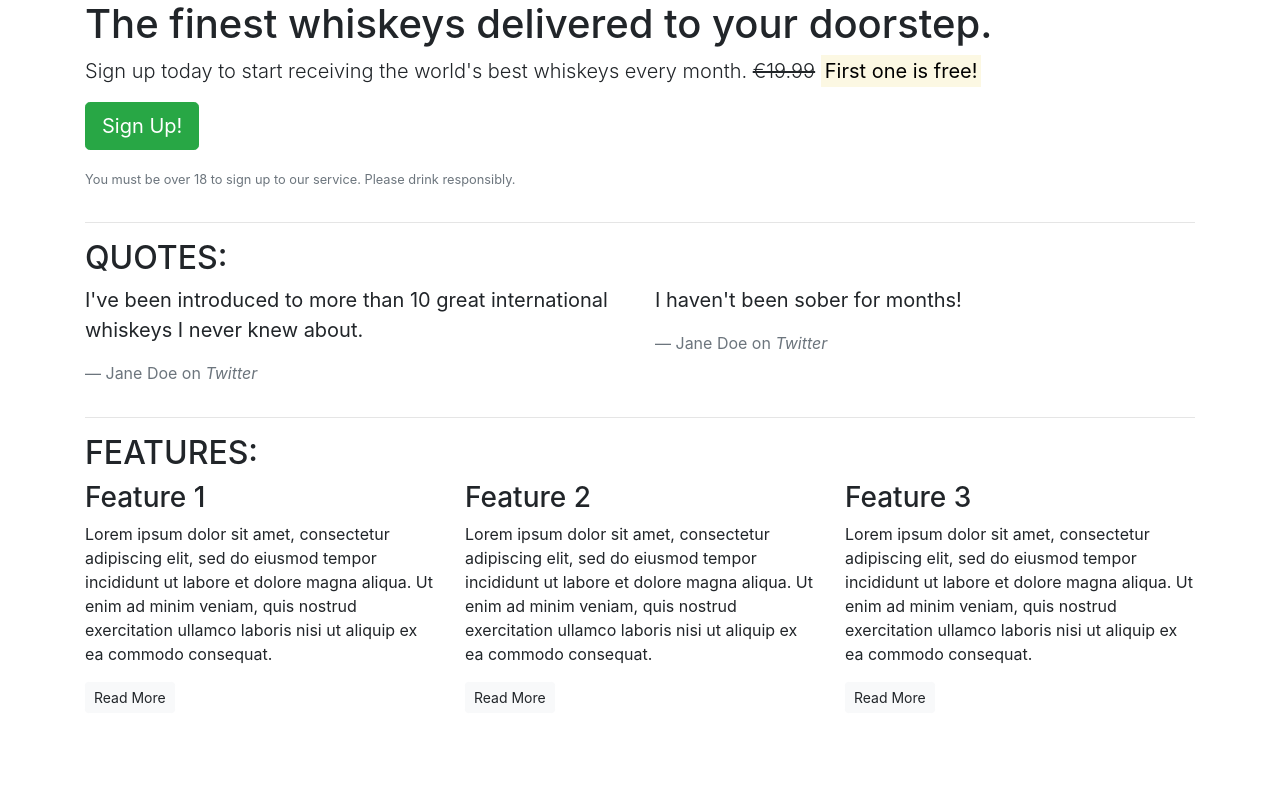
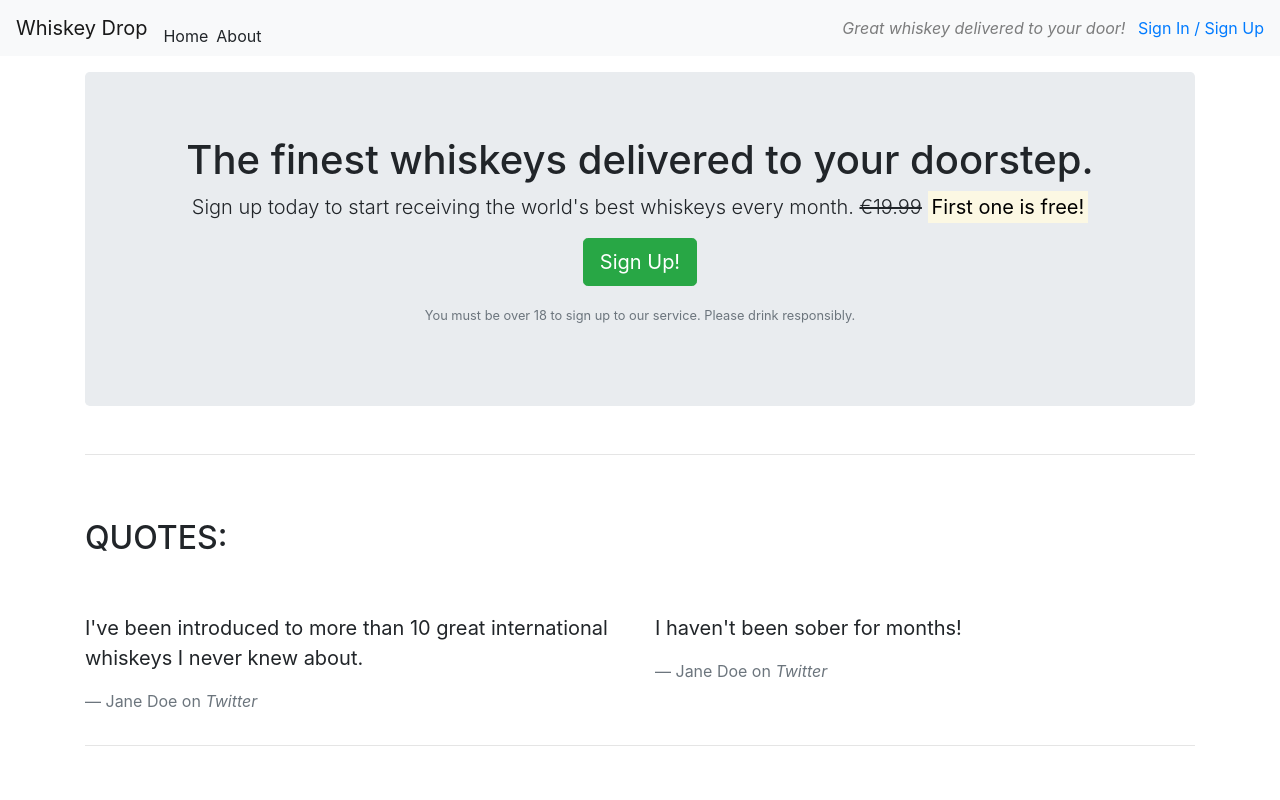
Before and after one commit to OwenD-24/Bootstrap-Project, a plain HTML site: page index.html in a window 1280 px wide. Shown: the top 800 px of the page. Drawn offline with nearby package versions, Linux system fonts and the light colour scheme.

Commit message:
Add Navbar and spacing around quotes and features

```diff
--- a/index.html
+++ b/index.html
@@ -9,15 +9,31 @@
 </head>
 
 <body>
-    <article class="container">
+    <nav class="navbar navbar-light bg-light navbar-expand-sm">
+        <a href="/" class="navbar-brand">Whiskey Drop</a>
+        <ul class="navbar-nav mr-auto">
+            <li class="active nav-item mr-2"><a class="nav-link" href="/"></a>Home</li>
+            <li class="nav-item mr-2"><a class="nav-link" href="/about"></a>About</li>
+            <li class="nav-item mr-2 d-block d-sm-none"><a class="nav-link" href="/login"></a>Sign In / Sign Up</li>
+        </ul>
+        <div class="d-none d-md-block">
+            <p class="navbar-text my-auto mr-2"><i>Great whiskey delivered to your door!</i></p>
+            <a href="/login">Sign In / Sign Up</a>
+        </div>
+    </nav>
+    <article class="container mt-3">
         <!-- Callout -->
         <div class="row">
             <div class="col-12">
-                <section class="callout">
+                <section class="callout jumbotron text-center">
                     <h1>The finest whiskeys delivered to your doorstep.</h1>
-                    <p class="lead">Sign up today to start receiving the world's best whiskeys every month. <s>€19.99</s> <strong><mark>First one is free!</mark></strong></p>
+                    <p class="lead">Sign up today to start receiving the world's best whiskeys every month.
+                        <s class="d-none d-sm-inline">€19.99</s>
+                        <span class="d-inline d-sm-none"><br></span>
+                        <strong><mark>First one is free!</mark></strong></p>
                     <p><button class="btn btn-lg btn-success">Sign Up!</button></p>
-                    <p class="text-muted"><small>You must be over 18 to sign up to our service. Please drink responsibly.</small></p>
+                    <p class="text-muted"><small>You must be over 18 to sign up to our service. Please drink
+                            responsibly.</small></p>
                 </section>
             </div>
         </div>
@@ -27,7 +43,7 @@
         <!-- Quotes -->
         <section class="quotes">
             <div class="row">
-                <div class="col-12">
+                <div class="col-12 my-5">
                     <h2 class="text-uppercase">Quotes:</h2>
                 </div>
             </div>
@@ -52,7 +68,7 @@
         <!-- Features -->
         <section class="features">
             <div class="row">
-                <div class="col-12">
+                <div class="col-12 my-5">
                     <h2 class="text-uppercase">Features:</h2>
                 </div>
             </div>
@@ -60,21 +76,27 @@
                 <div class="col-12 col-md-6 col-lg-4">
                     <div class="feature">
                         <h3>Feature 1</h3>
-                        <p>Lorem ipsum dolor sit amet, consectetur adipiscing elit, sed do eiusmod tempor incididunt ut labore et dolore magna aliqua. Ut enim ad minim veniam, quis nostrud exercitation ullamco laboris nisi ut aliquip ex ea commodo consequat.</p>
+                        <p>Lorem ipsum dolor sit amet, consectetur adipiscing elit, sed do eiusmod tempor incididunt ut
+                            labore et dolore magna aliqua. Ut enim ad minim veniam, quis nostrud exercitation ullamco
+                            laboris nisi ut aliquip ex ea commodo consequat.</p>
                         <p><a class="btn btn-sm btn-light" href="">Read More</a></p>
                     </div>
                 </div>
                 <div class="col-12 col-md-6 col-lg-4">
                     <div class="feature">
                         <h3>Feature 2</h3>
-                        <p>Lorem ipsum dolor sit amet, consectetur adipiscing elit, sed do eiusmod tempor incididunt ut labore et dolore magna aliqua. Ut enim ad minim veniam, quis nostrud exercitation ullamco laboris nisi ut aliquip ex ea commodo consequat.</p>
+                        <p>Lorem ipsum dolor sit amet, consectetur adipiscing elit, sed do eiusmod tempor incididunt ut
+                            labore et dolore magna aliqua. Ut enim ad minim veniam, quis nostrud exercitation ullamco
+                            laboris nisi ut aliquip ex ea commodo consequat.</p>
                         <p><a class="btn btn-sm btn-light" href="">Read More</a></p>
                     </div>
                 </div>
                 <div class="col-12 d-md-none d-lg-block col-lg-4">
                     <div class="feature">
                         <h3>Feature 3</h3>
-                        <p>Lorem ipsum dolor sit amet, consectetur adipiscing elit, sed do eiusmod tempor incididunt ut labore et dolore magna aliqua. Ut enim ad minim veniam, quis nostrud exercitation ullamco laboris nisi ut aliquip ex ea commodo consequat.</p>
+                        <p>Lorem ipsum dolor sit amet, consectetur adipiscing elit, sed do eiusmod tempor incididunt ut
+                            labore et dolore magna aliqua. Ut enim ad minim veniam, quis nostrud exercitation ullamco
+                            laboris nisi ut aliquip ex ea commodo consequat.</p>
                         <p><a class="btn btn-sm btn-light" href="">Read More</a></p>
                     </div>
                 </div>
```
